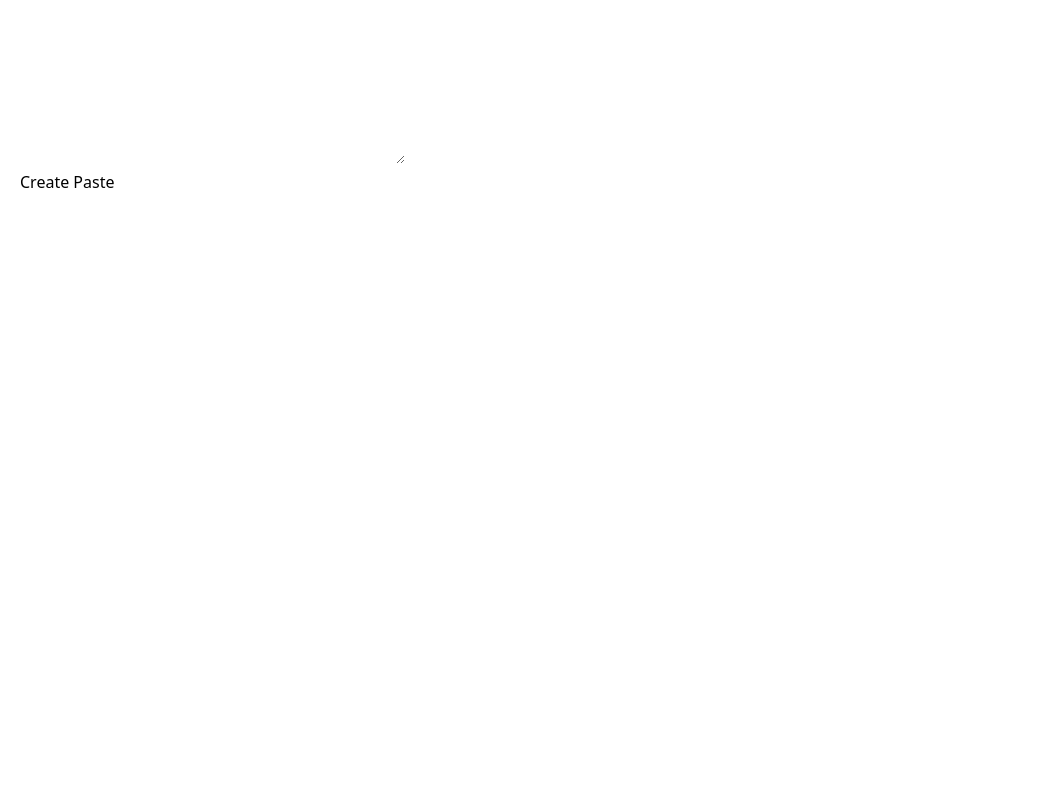
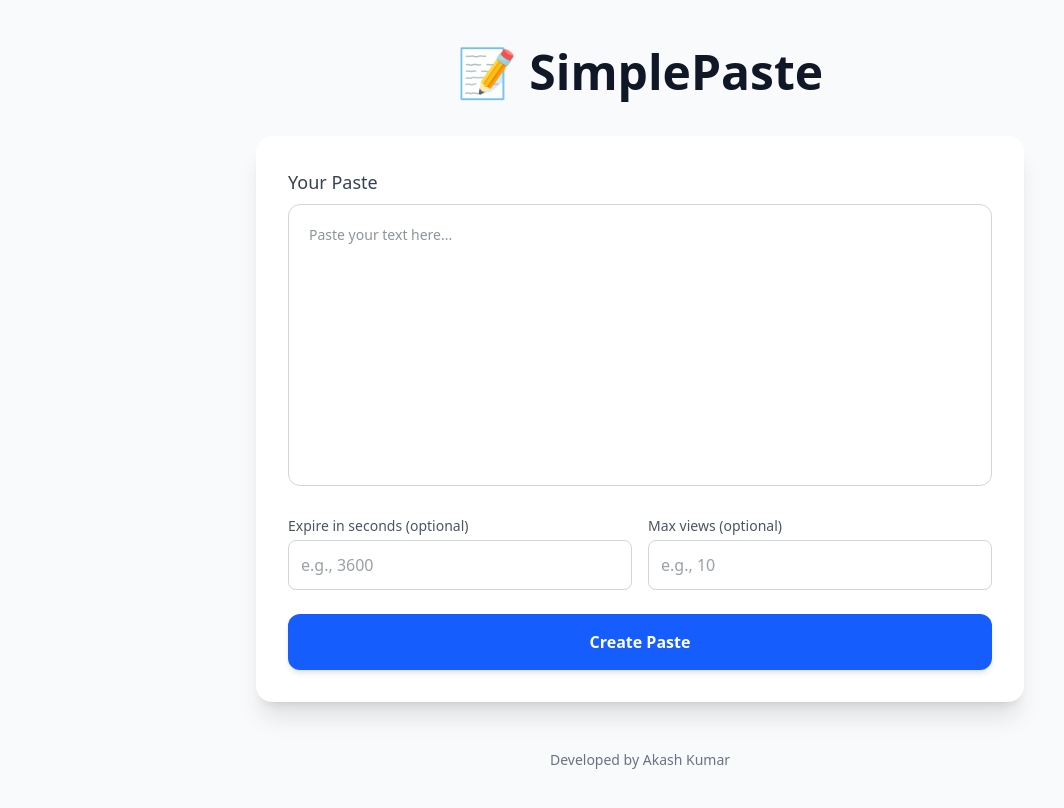
Before and after one commit to AkashKumar3/SimplePaste, a Next.js app: page / in a window 1280 px wide. Shown: the top 808 px of the page, without its empty margins (0-1064 px from the left). Built offline with nearby package versions, Linux system fonts and the light colour scheme.

Commit message:
third attempt

```diff
--- a/app/api/pastes/route.ts
+++ b/app/api/pastes/route.ts
@@ -10,6 +10,7 @@ type CreatePasteBody = {
 };
 
 export async function POST(req: NextRequest) {
+    const base_url = process.env.BASE_URL;
     await connectDB();
 
     const body: CreatePasteBody = await req.json();
@@ -41,6 +42,6 @@ export async function POST(req: NextRequest) {
 
     return Response.json({
         id: paste._id.toString(),
-        url: `/p/${paste._id}`,
+        url: `${base_url}/p/${paste._id}`,
     });
 }
--- a/app/page.tsx
+++ b/app/page.tsx
@@ -1,19 +1,49 @@
 "use client";
+import Link from "next/link";
 import { useState } from "react";
 
+type PastePayload = {
+  content: string;
+  ttl_seconds?: number;
+  max_views?: number;
+};
+
+type PasteResponse = {
+  url?: string;
+  error?: string;
+};
+
 export default function Home() {
-  const [content, setContent] = useState<string>("");
-  const [result, setResult] = useState<string>("");
+  const [content, setContent] = useState("");
+  const [ttl, setTtl] = useState("");
+  const [maxViews, setMaxViews] = useState("");
+  const [result, setResult] = useState("");
 
   async function submit() {
+    setResult("");
+
+    const payload: PastePayload = { content };
+    const ttlNum = Number(ttl);
+    const maxViewsNum = Number(maxViews);
+
+    if (ttl && !isNaN(ttlNum) && ttlNum > 0) payload.ttl_seconds = ttlNum;
+    if (maxViews && !isNaN(maxViewsNum) && maxViewsNum > 0)
+      payload.max_views = maxViewsNum;
+    if (!content) {
+      return (
+        setResult("Enter Credientials")
+
+      )
+    }
+
     try {
       const res = await fetch("/api/pastes", {
         method: "POST",
         headers: { "Content-Type": "application/json" },
-        body: JSON.stringify({ content }),
+        body: JSON.stringify(payload),
       });
 
-      const data: { url?: string; error?: string } = await res.json();
+      const data: PasteResponse = await res.json();
       setResult(data.url || data.error || "Unknown error");
     } catch {
       setResult("Request failed");
@@ -21,16 +51,78 @@ export default function Home() {
   }
 
   return (
-    <div style={{ padding: 20 }}>
-      <textarea
-        value={content}
-        onChange={(e) => setContent(e.target.value)}
-        rows={6}
-        cols={40}
-      />
-      <br />
-      <button onClick={submit}>Create Paste</button>
-      {result && <p>{result}</p>}
+    <div className="min-h-screen bg-gray-50 flex flex-col items-center py-12 px-4">
+      <h1 className="text-5xl font-extrabold text-gray-900 mb-10">
+        📝 SimplePaste
+      </h1>
+
+      <div className="w-full max-w-3xl bg-white rounded-2xl shadow-xl p-8 space-y-6">
+        <label className="block text-gray-700 font-medium text-lg mb-2">
+          Your Paste
+        </label>
+        <textarea
+          placeholder="Paste your text here..."
+          value={content}
+          onChange={(e) => setContent(e.target.value)}
+          rows={12}
+          className="w-full p-5 border border-gray-300 rounded-xl resize-none text-gray-800 text-sm focus:outline-none focus:ring-2 focus:ring-blue-500"
+        />
+
+        <div className="grid grid-cols-1 sm:grid-cols-2 gap-4">
+          <div>
+            <label className="block text-gray-600 text-sm mb-1">
+              Expire in seconds (optional)
+            </label>
+            <input
+              type="number"
+              min={1}
+              value={ttl}
+              onChange={(e) => setTtl(e.target.value)}
+              placeholder="e.g., 3600"
+              className="w-full p-3 border border-gray-300 rounded-lg text-gray-700 focus:outline-none focus:ring-2 focus:ring-blue-500"
+            />
+          </div>
+          <div>
+            <label className="block text-gray-600 text-sm mb-1">
+              Max views (optional)
+            </label>
+            <input
+              type="number"
+              min={1}
+              value={maxViews}
+              onChange={(e) => setMaxViews(e.target.value)}
+              placeholder="e.g., 10"
+              className="w-full p-3 border border-gray-300 rounded-lg text-gray-700 focus:outline-none focus:ring-2 focus:ring-blue-500"
+            />
+          </div>
+        </div>
+
+        <button
+          onClick={submit}
+          className="w-full py-4 bg-blue-600 text-white font-semibold rounded-xl hover:bg-blue-700 transition-all duration-200 shadow-md hover:shadow-lg"
+        >
+          Create Paste
+        </button>
+
+        {result && (
+          <div className="mt-4 p-4 bg-gray-100 rounded-xl border border-gray-200 text-center break-words">
+            {result.startsWith("http") ? (
+              <Link
+                href={result}
+                className="text-blue-600 font-medium hover:underline"
+              >
+                {result}
+              </Link>
+            ) : (
+              <span className="text-red-600 font-medium">{result}</span>
+            )}
+          </div>
+        )}
+      </div>
+
+      <p className="mt-12 text-gray-500 text-sm text-center max-w-xl">
+        Developed by Akash Kumar
+      </p>
     </div>
   );
 }
```
